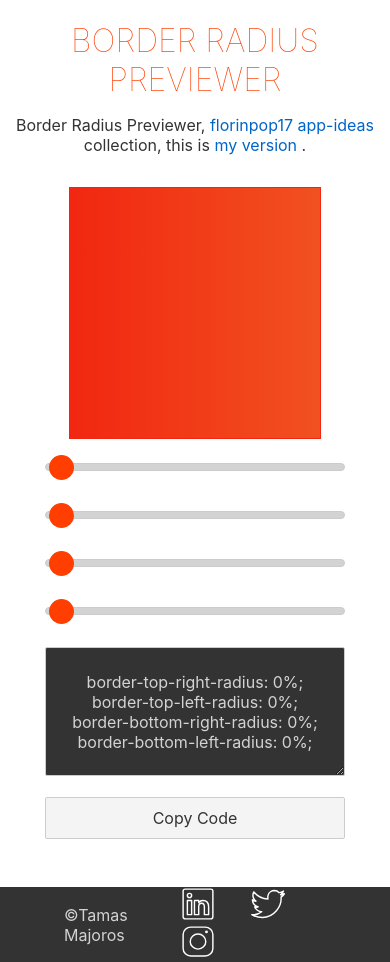
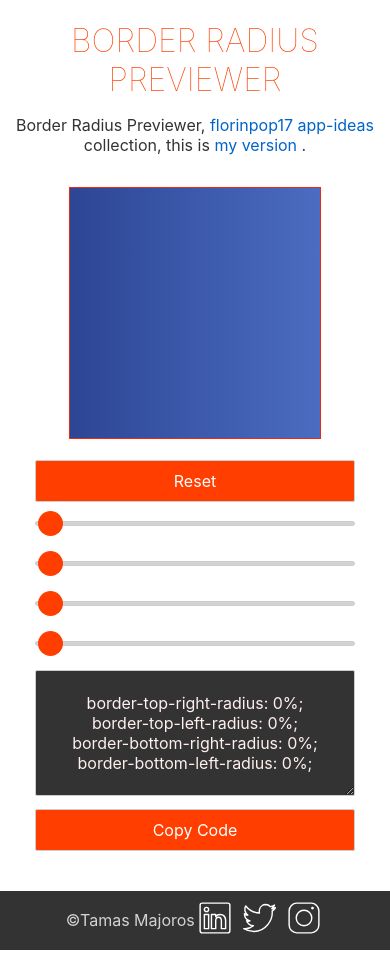
Before and after one commit to Maja0426/border-radius-previewer, a Svelte app: page / in a window 390 px wide. Built offline with nearby package versions, Linux system fonts and the light colour scheme.

Commit message:
minimal modify, btn colors, sliders-btn size, square color etc.

```diff
--- a/public/global.css
+++ b/public/global.css
@@ -39,8 +39,8 @@ select,
 textarea {
   font-family: inherit;
   font-size: inherit;
-  padding: 0.2em;
-  margin: 0 0 1em 0;
+  padding: 0.1em;
+  margin: 0 0 0.5em 0;
   box-sizing: border-box;
   border: 1px solid #ccc;
   border-radius: 2px;
@@ -55,10 +55,15 @@ input[type="range"] {
 }
 
 button {
-  color: #333;
-  background-color: #f4f4f4;
+  color: #fff;
+  background: #ff3e00;
   outline: none;
   padding: 10px;
+}
+
+button:hover {
+  cursor: pointer;
+  opacity: 0.8;
 }
 
 button:disabled {
--- a/src/App.svelte
+++ b/src/App.svelte
@@ -3,7 +3,15 @@
   let btl = 0;
   let bbr = 0;
   let bbl = 0;
+
   $: copyText = `\nborder-top-right-radius: ${btr}%;\nborder-top-left-radius: ${btl}%;\nborder-bottom-right-radius: ${bbr}%;\nborder-bottom-left-radius: ${bbl}%;\n`;
+
+  function reset() {
+    btr = 0;
+    btl = 0;
+    bbr = 0;
+    bbl = 0;
+  }
 
   function copied() {
     let copied = document.getElementById("copy-code");
@@ -60,7 +68,7 @@
     align-items: center;
     width: 400px;
     height: 400px;
-    background: linear-gradient(to left, #f15120, #f12711);
+    background: linear-gradient(to left, #4b6cc1, #2d4694);
     border: 1px solid #f12711;
   }
 
@@ -102,7 +110,7 @@
   textarea {
     width: 100%;
     background: #333;
-    color: #d3d3d3;
+    color: rgb(255, 239, 239);
     text-align: center;
   }
 
@@ -117,7 +125,7 @@
     display: flex;
     justify-content: center;
     align-items: center;
-    padding: 0 4em;
+    padding: 0 2em;
     margin: 0 auto;
     background: #333;
     color: #d3d3d3;
@@ -134,12 +142,12 @@
     }
 
     .main {
-      width: 300px;
+      width: 450px;
     }
 
     .object {
-      width: 300px;
-      height: 300px;
+      width: 400px;
+      height: 400px;
     }
   }
 
@@ -149,12 +157,16 @@
     }
 
     .main {
-      width: 300px;
+      width: 320px;
     }
 
     .object {
       width: 250px;
       height: 250px;
+    }
+
+    img {
+      margin: 0 0.2em;
     }
   }
 
@@ -164,12 +176,12 @@
     }
 
     .main {
-      width: 200px;
+      width: 300px;
     }
 
     .object {
-      width: 200px;
-      height: 200px;
+      width: 250px;
+      height: 250px;
     }
   }
 </style>
@@ -204,6 +216,7 @@
       border-bottom-right-radius: {bbr}%; border-bottom-left-radius: {bbl}%">
       <div class="original" />
     </div>
+    <button on:click={reset}>Reset</button>
     <div class="slide">
       <input
         class="slider"
@@ -263,7 +276,7 @@
       href="https://www.linkedin.com/in/majoros-tamas/"
       target="_blank"
       rel="noreferrer">
-      <img src="./linkedin.svg" alt="facebook logo" />
+      <img src="./linkedin.svg" alt="linkedin logo" />
     </a>
     <a href="https://twitter.com/tmajoros" target="_blank" rel="noreferrer">
       <img src="../twitter.svg" alt="twitter logo" />
```
Also changed, not shown: 1 other file (tests, documents, lock files or other folders).
